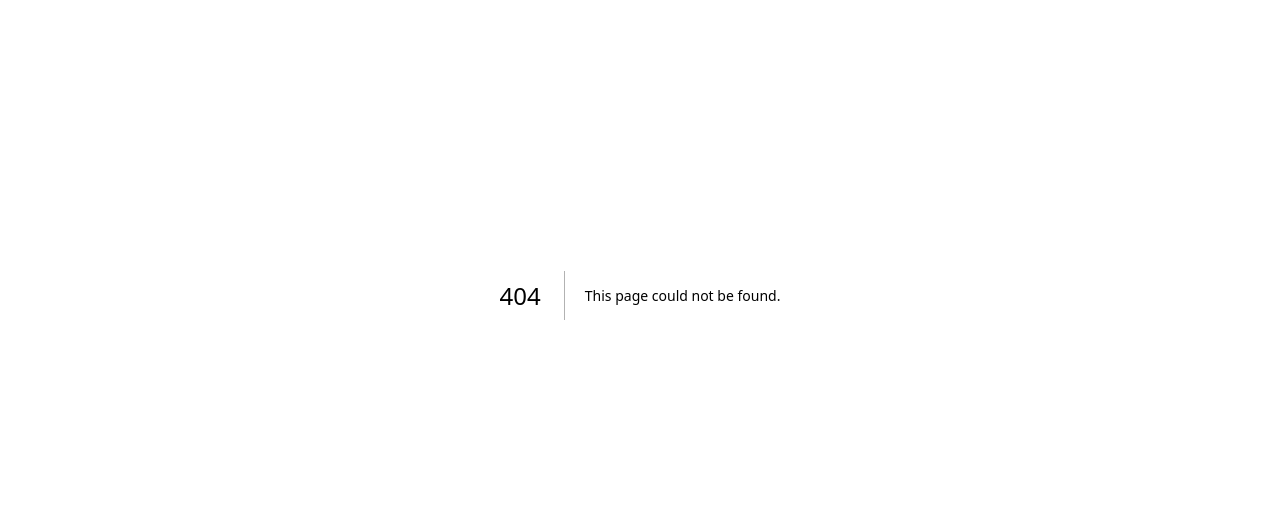
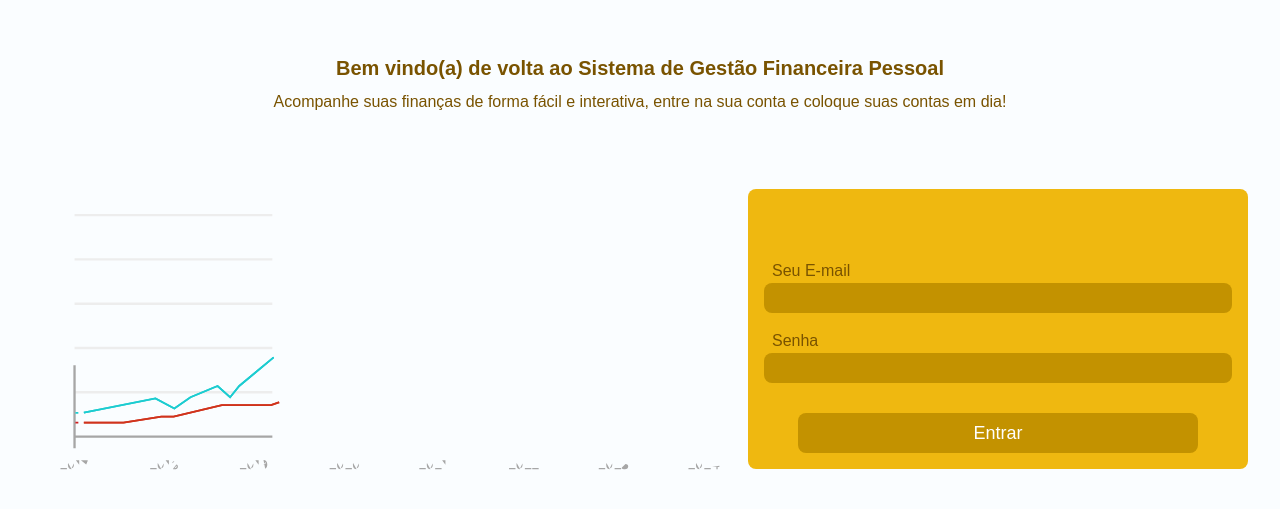
Before and after one commit to wilsonsilvadeveloper/gestor_financeiro, a Next.js app: page /login in a window 1280 px wide. Before the commit this address had no page. Shown: the part 105-614 px from the top of the page. Built offline with nearby package versions, Linux system fonts and the light colour scheme.

Commit message:
criado página de login com validação de credenciais e redirecionamento

```diff
--- /dev/null
+++ b/app/login/page.tsx
@@ -0,0 +1,62 @@
+"use client";
+import { useRouter } from "next/navigation";
+import Animation from "../components/Animation/Animation";
+import AnimationData from "../../public/animations/gafrico_linha.json"
+import Form from "../components/Form/Form";
+import Field from "../interfaces/interfaceForm";
+import Login from "../service/login";
+
+export default function LoginPage() {
+    const router = useRouter();
+
+    const fields: Field[] = [
+        {
+        name: "email",
+        label: "Seu E-mail",
+        type: "email",
+        required: true,
+        className: "flex flex-col",
+        classNameInput: "bg-[#c39200] mb-4 rounded-lg text-white pl-2 h-[30px] placeholder-white font-[300]",
+        classNameLabel: "ml-2 text-[#795300] font-[400]",
+        },
+        {
+        name: "password",
+        label: "Senha",
+        type: "password",
+        required: true,
+        className: "flex flex-col",
+        classNameInput: "bg-[#c39200] mb-4 rounded-lg text-white pl-2 h-[30px] placeholder-white font-[300]",
+        classNameLabel: "ml-2 text-[#795300] font-[400]",
+        },
+    ];
+
+    const handleSubmit = async (data: Record<string, string | number | boolean>) => {
+        const fetchLogin = await Login(data.email as string, data.password as string);
+        if (fetchLogin.authenticated) {
+            console.log(data);
+            console.log("Login realizado com sucesso!");
+            router.push("/dashboard");
+        } else {
+            console.log("Erro ao realizar login!");
+            console.log(fetchLogin.message);
+            alert("Erro ao realizar login! Verifique suas credenciais.");
+        }
+    };
+
+    return (
+        <div className="flex flex-col items-center justify-center min-h-screen bg-[#fafdff] text-[#0a0a0a]">
+            <h1 className="text-xl font-bold mb-2 text-[#795300]">Bem vindo(a) de volta ao Sistema de Gestão Financeira Pessoal</h1>
+            <p className="text-[#795300] font-[500] mb-2">Acompanhe suas finanças de forma fácil e interativa, entre na sua conta e coloque suas contas em dia!</p>
+            <div className="flex flex-row items-center p-8">
+                <Animation data={AnimationData} />
+                <Form
+                    fields={fields}
+                    onSubmit={handleSubmit}
+                    buttonText="Entrar"
+                    styleFormContainer="w-[30%] min-w-[500px] max-w-[50%] h-[280px] relative flex flex-col justify-center text-black bg-[#efb810] p-4 rounded-lg"
+                    styleButtonSubmit="w-[100%] min-w-[200px] max-w-[400px] h-[40px] absolute bottom-4 left-1/2 -translate-x-1/2 mt-4 rounded-lg cursor-pointer text-center bg-[#c39200] text-white text-[18px] font-[400]"
+                />
+            </div>
+        </div>
+    );
+}
```
